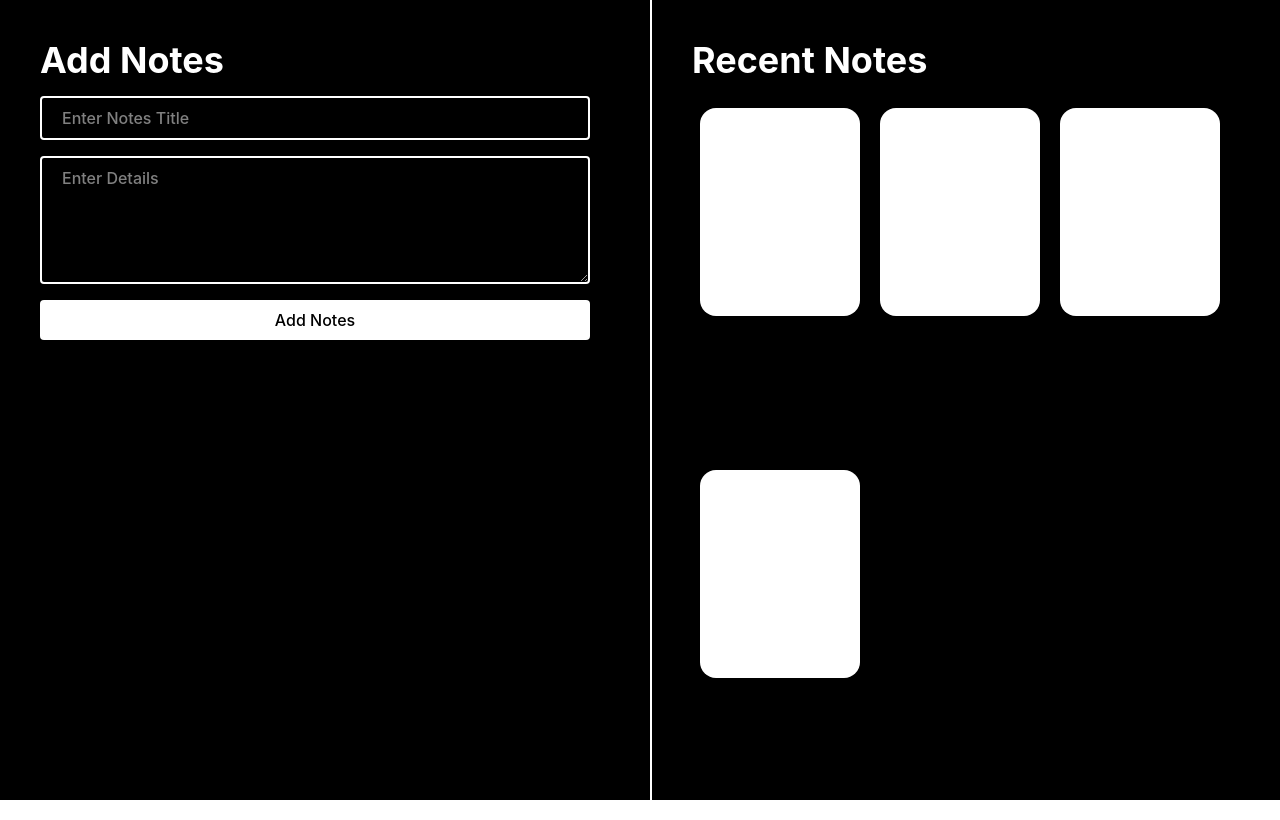
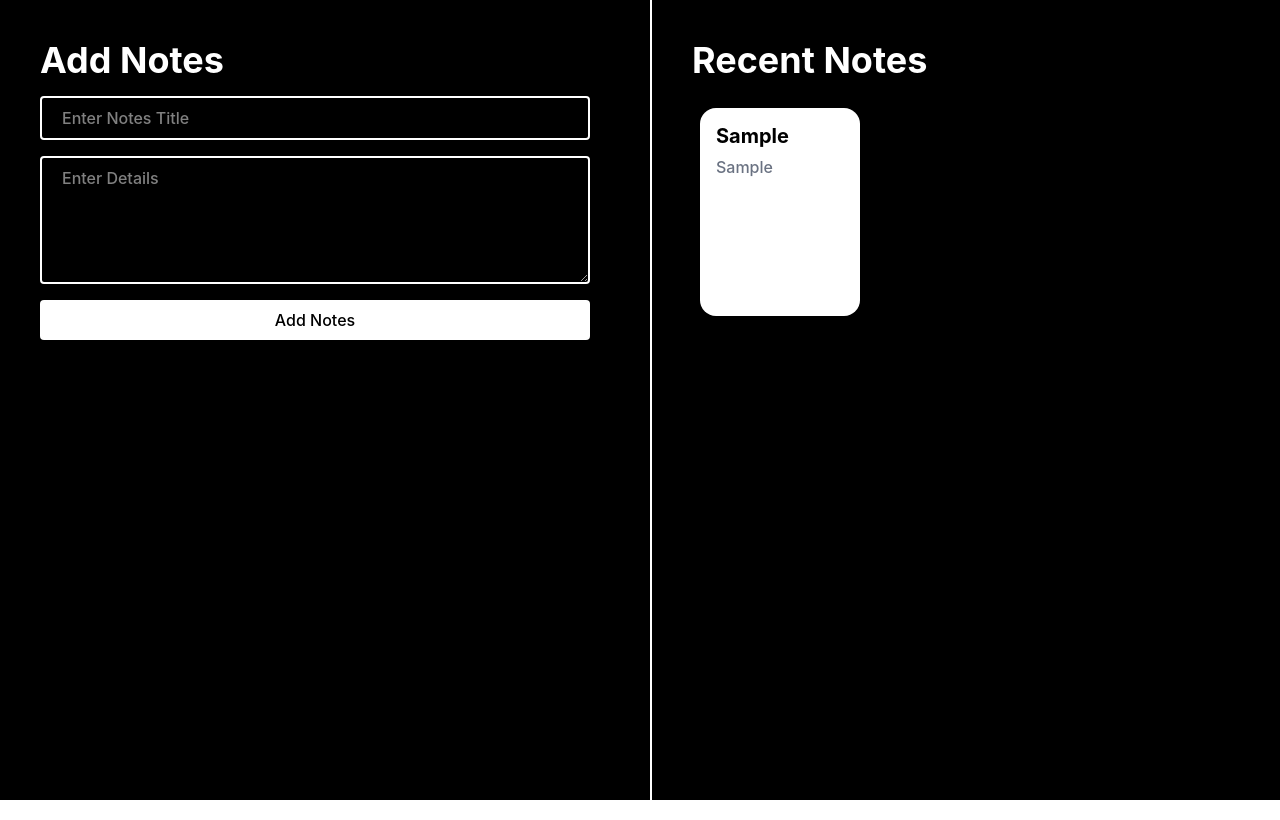
Before and after one commit to arslannaseer346/React-vite-projects-practice, a React (Vite) app in the folder 03 Notes App project using React + vite/: page / in a window 1280 px wide. Both pictures are taken after typing "Sample", "Sample" into the empty fields and a click on the button "Add Notes". Built offline with nearby package versions, Linux system fonts and the light colour scheme.

Commit message:
react maping

```diff
--- a/03 Notes App project using React + vite/src/App.jsx
+++ b/03 Notes App project using React + vite/src/App.jsx
@@ -1,17 +1,36 @@
 import React, { useState } from 'react'
 
 const App = () => {
+
+// use state managing task here
+
   const [title, setTitle] = useState('');
   const [details, setDetails] = useState('');
   const [task, setTask] = useState([]);
+
+  // event handler function working on submition of form button
+
   const SubmitHandler= (e)=>{
     e.preventDefault()
     console.log("form submited");
-    console.log(title);
-    console.log(details);
+
+//copy array to another array bcz previous task also remian
+     const newTask=[...task]
+     newTask.push({title,details})
+     setTask(newTask)
+
+
+
+
+
+
     setTitle('')
     setDetails('')
   }
+
+
+  // Ui designed here
+
   return (
     <div className='bg-black h-screen w-full lg:flex text-white gap-5 '>
         <form onSubmit={(e)=>{SubmitHandler(e)}} className='gap-4 p-10 flex-col flex lg:w-1/2 items-start '>
@@ -20,13 +39,22 @@ const App = () => {
           <textarea value={details} onChange={(e)=>{setDetails(e.target.value)}} className='w-full font-medium outline-none h-32 flex items-start px-5 py-2 rounded  border-2' placeholder='Enter Details ' id=""></textarea>
           <button className= 'w-full active:scale-95 bg-white font-medium outline-none text-black px-5 py-2 rounded '>Add Notes</button>
         </form>
+
+
+
+
+
         <div className=' lg:border-l-2 lg:w-1/2 p-10'>
         <h1 className=' text-4xl font-bold'>Recent Notes</h1>
         <div className='flex flex-wrap gap-5 p-2 h-full overflow-auto mt-5 '>
-          <div className='h-52 w-40 rounded-2xl bg-white'></div>
-          <div className='h-52 w-40 rounded-2xl bg-white'></div>
-          <div className='h-52 w-40 rounded-2xl bg-white'></div>
-          <div className='h-52 w-40 rounded-2xl bg-white'></div>
+          {task.map((elem,idx)=>{
+
+          return <div key={idx} className='h-52 w-40 rounded-2xl text-black p-4 bg-white'>
+            <h3 className=' text-xl font-bold leading-tight'>{elem.title}</h3>
+            <p className='mt-2 leading-tight text-gray-500 font-medium'>{elem.details}</p>
+          </div>
+          })}
+
 
 
         </div>
```
